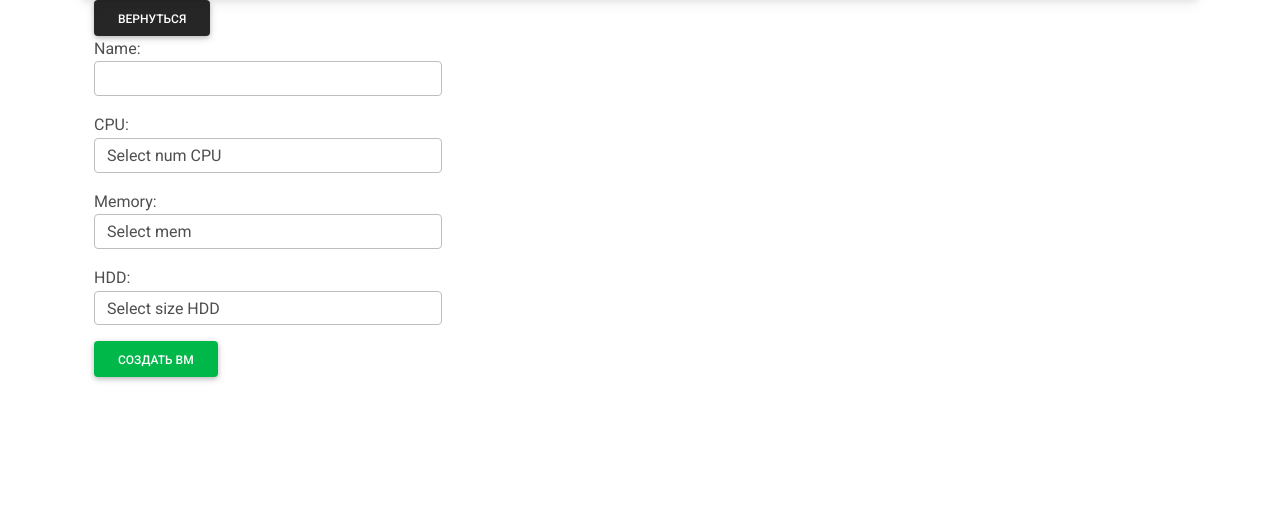
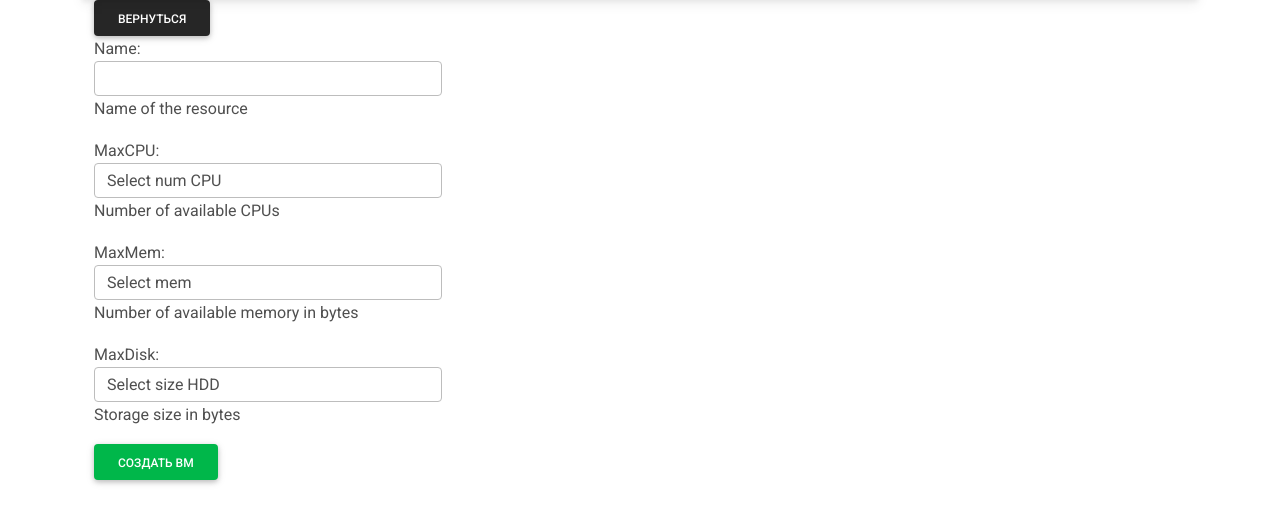
Before and after one commit to yura-l/proxmox_gui, a Django app: template ovirtapi/myapp/templates/myapp/get_createvm.html in a window 1280 px wide. Shown: the part 59-583 px from the top of the page. Run offline with Django 3.2, Linux system fonts and the light colour scheme; the template is opened without the code that fills it: values that come from a table or form of the project are taken from there, others are empty.

Commit message:
modyfy work

```diff
--- a/ovirtapi/myapp/admin.py
+++ b/ovirtapi/myapp/admin.py
@@ -1,7 +1,9 @@
 from django.contrib import admin
 
 # Register your models here.
-from myapp.models import User_list,VirtMashID
+from .models import User_list, VirtMashID, ResourcesProxmox
+
 
 admin.site.register(User_list)
 admin.site.register(VirtMashID)
+admin.site.register(ResourcesProxmox)
--- a/ovirtapi/myapp/forms.py
+++ b/ovirtapi/myapp/forms.py
@@ -1,6 +1,6 @@
 from django import forms
 
-from .models import VirtMashID
+from .models import VirtMashID, ResourcesProxmox
 
 TEMPLATE_CHOICES = (
     ("debian11", "Debian 11"),
@@ -23,8 +23,8 @@ TEMPLATE_CHOICES = (
 
 class CreatevmForm(forms.ModelForm):
     class Meta:
-        model = VirtMashID
-        fields = ['vm_name', 'vm_cpu', 'vm_mem', 'vm_hdd']
+        model = ResourcesProxmox
+        fields = ['name', 'maxcpu', 'maxmem', 'maxdisk']
         CPU_CHOICES = (
             ("", "Select num CPU"),
             ("1", "1"),
@@ -36,24 +36,24 @@ class CreatevmForm(forms.ModelForm):
 
         MEM_CHOICES = (
             ("", "Select mem"),
-            ("536870912", "512"),
-            ("1073741824", "1Gb"),
-            ("2147483648", "2Gb"),
-            ("4294967296", "4Gb"),
-            ("8589934592", "8Gb"),
+            ("512", "512"),
+            ("1024", "1Gb"),
+            ("2048", "2Gb"),
+            ("4096", "4Gb"),
+            ("8192", "8Gb"),
         )
 
         HDD_CHOICES = (
             ("", "Select size HDD"),
-            ("10737418240", "10Gb"),
-            ("64424509440", "60Gb"),
-            ("128849018880", "120Gb"),
+            ("10", "10Gb"),
+            ("60", "60Gb"),
+            ("120", "120Gb"),
 
         )
         widgets = {
-            'vm_name': forms.TextInput(attrs={'class': 'form-control'}),
-            'vm_cpu': forms.Select(choices=CPU_CHOICES, attrs={'class': 'form-control'}),
-            'vm_mem': forms.Select(choices=MEM_CHOICES, attrs={'class': 'form-control'}),
-            'vm_hdd': forms.Select(choices=HDD_CHOICES, attrs={'class': 'form-control'}),
+            'name': forms.TextInput(attrs={'class': 'form-control'}),
+            'maxcpu': forms.Select(choices=CPU_CHOICES, attrs={'class': 'form-control'}),
+            'maxmem': forms.Select(choices=MEM_CHOICES, attrs={'class': 'form-control'}),
+            'maxdisk': forms.Select(choices=HDD_CHOICES, attrs={'class': 'form-control'}),
 
         }
--- a/ovirtapi/myapp/models.py
+++ b/ovirtapi/myapp/models.py
@@ -1,6 +1,6 @@
 from django.db import models
 from django.contrib.auth.models import User
-
+import uuid
 from django.conf import settings
 
 
@@ -16,7 +16,7 @@ class User_list(models.Model):
 
 
 class VirtMashID(models.Model):
-    vmid = models.IntegerField(verbose_name='vmid' )
+    vmid = models.IntegerField(verbose_name='vmid')
     vm_cpu = models.IntegerField(verbose_name='CPU', blank=True, null=True)
     vm_mem = models.IntegerField(verbose_name='Memory', blank=True, null=True)
     vm_hdd = models.IntegerField(verbose_name='HDD', blank=True, null=True)
@@ -29,3 +29,54 @@ class VirtMashID(models.Model):
 
     def __str__(self):
         return str(self.vmid)
+
+
+class ResourcesProxmox(models.Model):
+    uuid = models.UUIDField(primary_key=True, default=uuid.uuid4, editable=False)
+    id = models.CharField(verbose_name='id', help_text="ID in proxmox", max_length=255)
+    type = models.CharField(verbose_name='Type', help_text="Resource type", max_length=255, blank=True, null=True)
+    content = models.CharField(verbose_name='Content', help_text="Allowed storage content types (when type == storage)",
+                               max_length=255, blank=True, null=True)
+    cpu = models.CharField(verbose_name='CPU', help_text="CPU utilization", max_length=255, blank=True, null=True)
+    disk = models.CharField(verbose_name='Disk', help_text="Used disk space in bytes", max_length=255, blank=True,
+                            null=True)
+    hastate = models.CharField(verbose_name='Hastate', help_text="HA service status ", max_length=255, blank=True,
+                               null=True)
+    level = models.CharField(verbose_name='Level', help_text="Support level", max_length=255, blank=True, null=True)
+    maxcpu = models.IntegerField(verbose_name='MaxCPU', help_text="Number of available CPUs", null=True)
+    maxdisk = models.IntegerField(verbose_name='MaxDisk', help_text="Storage size in bytes", null=True)
+    maxmem = models.IntegerField(verbose_name='MaxMem', help_text="Number of available memory in bytes", null=True)
+    mem = models.CharField(verbose_name='Mem', help_text="Used memory in bytes", max_length=255, blank=True, null=True)
+    name = models.CharField(verbose_name='Name', help_text="Name of the resource", max_length=255, blank=True,
+                            null=True)
+    node = models.CharField(verbose_name='Node', help_text="The cluster node name", max_length=255, blank=True,
+                            null=True)
+    plugintype = models.CharField(verbose_name='Plugintype', help_text="More specific type, if available",
+                                  max_length=255, blank=True,
+                                  null=True)
+    pool = models.CharField(verbose_name='Pool', help_text="The pool name", max_length=255, blank=True, null=True)
+    status = models.CharField(verbose_name='Status', help_text="Resource type dependent status", max_length=255,
+                              blank=True, null=True)
+    storage = models.CharField(verbose_name='Storage', help_text="The storage identifier", max_length=255, blank=True,
+                               null=True)
+    uptime = models.IntegerField(verbose_name='Uptime', help_text="Node uptime in seconds", blank=True, null=True)
+    account = models.ForeignKey(User, null=True, blank=True, on_delete=models.CASCADE)
+    time_creation = models.DateTimeField(auto_now=False, auto_now_add=True)
+    time_modify = models.DateTimeField(auto_now=True, auto_now_add=False)
+    diskread = models.CharField(verbose_name='diskread', help_text="The", max_length=255, blank=True,
+                                null=True)
+    diskwrite = models.CharField(verbose_name='diskwrite', help_text="The", max_length=255, blank=True,
+                                 null=True)
+    netin = models.CharField(verbose_name='netin', help_text="The", max_length=255, blank=True,
+                             null=True)
+    netout = models.CharField(verbose_name='netout', help_text="The", max_length=255, blank=True,
+                              null=True)
+    template = models.CharField(verbose_name='template', help_text="The", max_length=255, blank=True,
+                                null=True)
+    vmid = models.CharField(verbose_name='vmid', help_text="The", max_length=255, blank=True,
+                            null=True)
+    vm_id = models.CharField(verbose_name='vm-id', help_text="The", max_length=255, blank=True,
+                             null=True)
+
+    def __str__(self):
+        return str(self.vmid)
--- a/ovirtapi/myapp/templates/myapp/get_createvm.html
+++ b/ovirtapi/myapp/templates/myapp/get_createvm.html
@@ -9,7 +9,7 @@
                 <a class="btn btn-dark" href="{%url 'index' %}" role="button">вернуться </a>
             </div>
 
-            <form method="post">
+            <form method="post" onsubmit="return confirm('Вы уверены?')">
                 {% csrf_token %}
                 {{form.as_p}}
                 {% for f in forms%}
--- a/ovirtapi/myapp/templates/myapp/index.html
+++ b/ovirtapi/myapp/templates/myapp/index.html
@@ -29,7 +29,7 @@
     <!-- Navigation-->
     {% include 'myapp/navbar.html' %}    <!-- Masthead-->
     {% block content %}
- <meta http-equiv="refresh" content="3" />
+    <meta http-equiv="refresh" content="3"/>
 
     <div class="container">
         <br>
@@ -43,7 +43,7 @@
                 <a class="btn btn-dark" href="{%url 'get_createvm' %}" role="button">Создать чистую ВМ </a>
             </div>
             <div class="col-md-4 col-sm-4 col-xs-12">
-<!--                <a class="btn btn-secondary" href="{%url 'get_createvm' %}" role="button">Создать ВМ из образа </a>-->
+                <!--                <a class="btn btn-secondary" href="{%url 'get_createvm' %}" role="button">Создать ВМ из образа </a>-->
             </div>
 
         </div>
@@ -57,7 +57,7 @@
                 <br>
                 {%for key, value in get_all_vm.items%}
                 <div class="col-sm">
-                    <div class="card" style="width: 16rem;">
+                    <div class="card" style="width: 18rem;">
                         <div class="bg-image hover-overlay ripple" data-mdb-ripple-color="light">
                             <img src="https://dummyimage.com/200x150/797982/000000" class="card-img-top"/>
                             <a href="#!">
@@ -67,22 +67,23 @@
                         <div class="card-body">
                             <h5 class="card-title">{{value.0}} </h5>
                             <p class="card-text">{{value.1}}</p>
-                            <p class="card-text">Uptime- {{value.2}}</p>
-                            <form action="" method="POST">
+                            <p class="card-text">Uptime - {{value.2}}</p>
+                            <form action="" method="POST" onsubmit="return confirm('Вы уверены?')">
                                 {% csrf_token %}
                                 {%if value.1 != "running"%}
                                 <input class="btn btn-success" type="submit" name="run" value="Run"/>
-                                <input type="hidden" name="Numd" value="{{key}}"/>
+                                <input type="hidden" name="Numd" value="{{value.4}}"/>
 
 
-                                 <input class="btn btn-danger" type="submit" name="delete" value="Delete"/>
+                                <input class="btn btn-danger" type="submit" name="delete" value="Delete"/>
                                 {%else%}
 
                                 <input class="btn btn-danger" type="submit" name="stop" value="Stop"/>
-                                <input type="hidden" name="Numd" value="{{key}}"/>
-                                 <a href="#!" class="btn btn-info">Open console</a>
+                                <input type="hidden" name="Numd" value="{{value.4}}"/>
+
+<!--                                <a href="{{value.4}}"  class="btn btn-info" onclick="window.open(this.href, 'mywin', 'left=20,top=20,width=700,height=500,toolbar=0,resizable=1'); return false;">console</a>-->
+                                 <input class="btn btn-info" type="submit" name="console" value="Console"/>
                                 {%endif%}
-
 
 
                             </form>
```
Also changed, not shown: ovirtapi/myapp/func.py (+22 -7 lines), ovirtapi/myapp/temp_run.py (+25 -22 lines), ovirtapi/myapp/views.py (+53 -71 lines).
